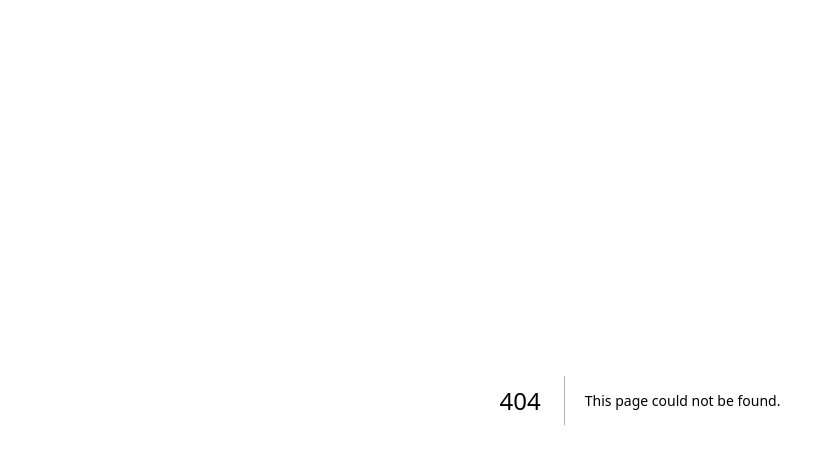
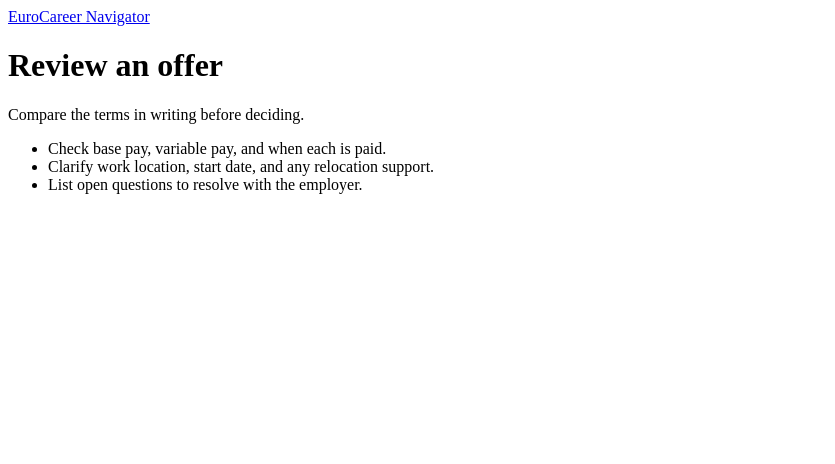
Before and after one commit to KarthickAthlet/eurocareer-navigator, a Next.js app: page /offer-review in a window 1280 px wide. Before the commit this address had no page. Shown: the top 464 px of the page, without its empty margins (0-835 px from the left). Built offline with nearby package versions, Linux system fonts and the light colour scheme.

Commit message:
Review an offer

```diff
--- /dev/null
+++ b/app/offer-review/page.tsx
@@ -0,0 +1,19 @@
+import Link from 'next/link';
+import type { Metadata } from 'next';
+
+export const metadata: Metadata = { title: "Review an offer | EuroCareer Navigator" };
+
+export default function Page() {
+  return (
+    <main>
+      <Link href="/">EuroCareer Navigator</Link>
+      <h1>{"Review an offer"}</h1>
+      <p>{"Compare the terms in writing before deciding."}</p>
+      <ul>
+        <li>{"Check base pay, variable pay, and when each is paid."}</li>
+        <li>{"Clarify work location, start date, and any relocation support."}</li>
+        <li>{"List open questions to resolve with the employer."}</li>
+      </ul>
+    </main>
+  );
+}
```
